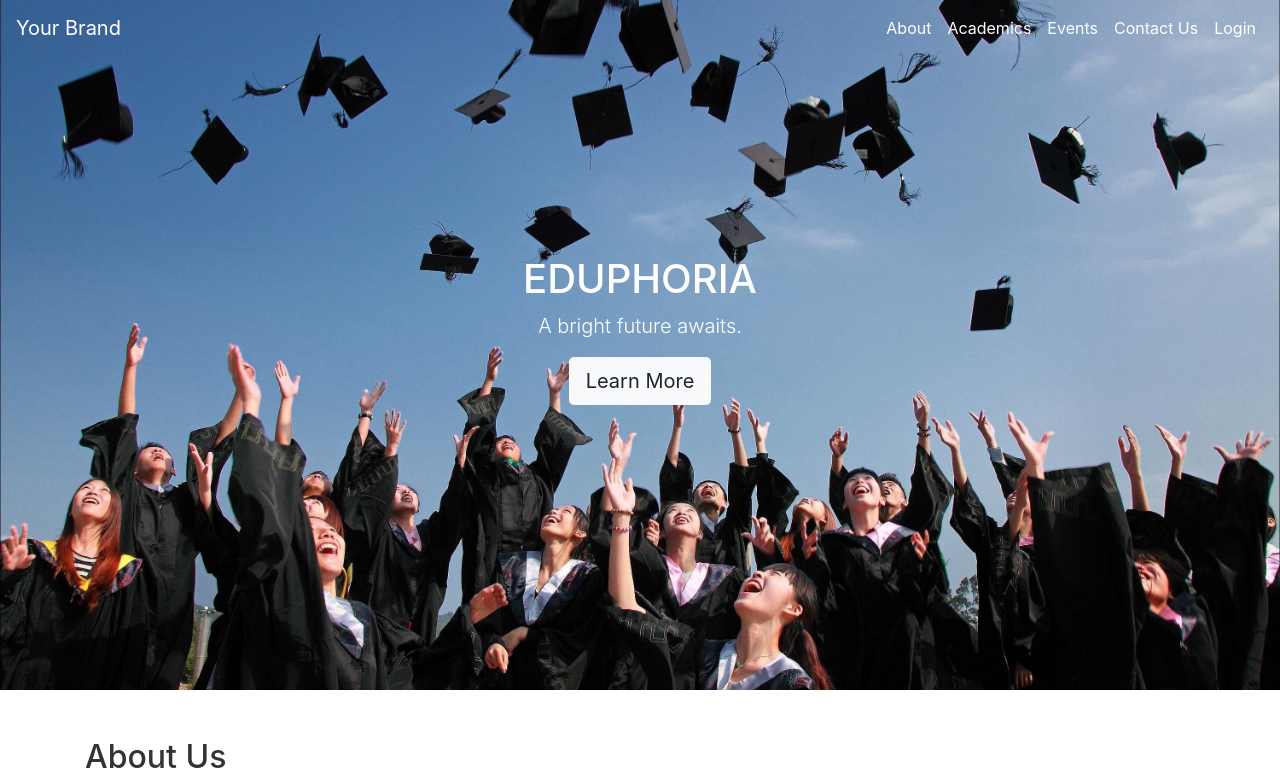
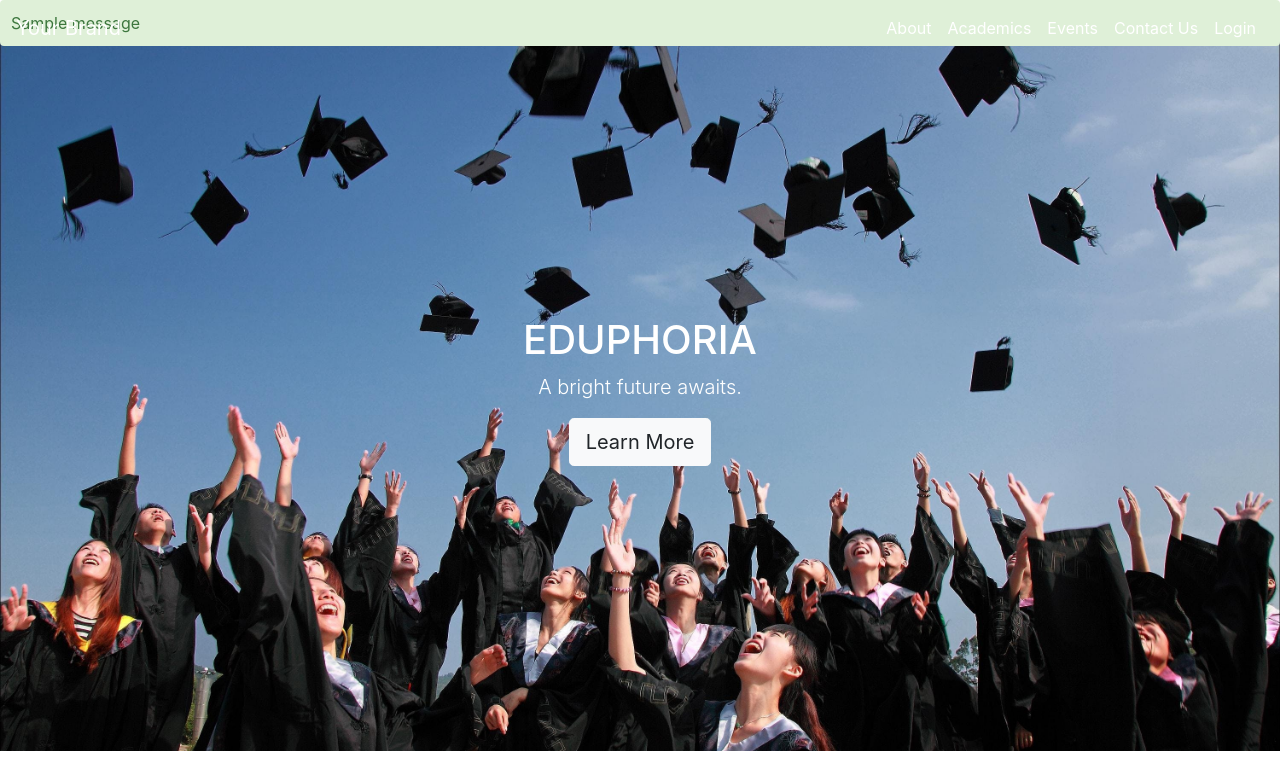
Before and after one commit to BREADLuVER/eduphoria-web, a Flask app: page / in a window 1280 px wide. Shown: the top 775 px of the page. Run offline with Flask 2, Linux system fonts and the light colour scheme; one stand-in notice (Sample message) is shown; some libraries are stand-ins or nearby versions.

Commit message:
note changes

```diff
--- a/app.py
+++ b/app.py
@@ -5,9 +5,8 @@ import os
 import mongomock
 
 app = Flask(__name__)
-app.secret_key = 'your_secret_key'  # Set a secret key for message flashing
+app.secret_key = 'your_secret_key'
 
-# MongoDB setup
 if os.getenv("TESTING"):
     app.config["MONGO_CONN"] = mongomock.MongoClient()
 else:
@@ -39,7 +38,7 @@ def login():
         flash('Logged in successfully!', 'success')
     else:
         flash('Invalid username or password', 'error')
-    return redirect(url_for('index'))  # Redirect back to index after login attempt
+    return redirect(url_for('index'))
 
 @app.route("/register", methods=["POST"])
 def register():
@@ -52,7 +51,7 @@ def register():
     else:
         users.insert_one({'username': username, 'password': password})
         flash('Account created successfully!', 'success')
-    return redirect(url_for('index'))  # Redirect back to index after registration attempt
+    return redirect(url_for('index'))
 
 @app.before_first_request
 def init_db():
--- a/static/css/index-css.css
+++ b/static/css/index-css.css
@@ -63,3 +63,23 @@ button {
 button:hover {
     opacity:1;
 }
+
+
+.flash-messages .alert {
+    padding: 10px;
+    margin-bottom: 15px;
+    border: 1px solid transparent;
+    border-radius: 4px;
+}
+
+.alert-success {
+    color: #3c763d;
+    background-color: #dff0d8;
+    border-color: #d6e9c6;
+}
+
+.alert-error {
+    color: #a94442;
+    background-color: #f2dede;
+    border-color: #ebccd1;
+}
--- a/static/js/index-js.js
+++ b/static/js/index-js.js
@@ -7,6 +7,5 @@ function closePopup() {
 }
 
 function switchToCreateAccount() {
-    // Additional logic for switching to a create account form can be added here
     alert("Create account functionality not implemented yet.");
 }
--- a/templates/index.html
+++ b/templates/index.html
@@ -4,33 +4,39 @@
     <meta charset="UTF-8">
     <meta name="viewport" content="width=device-width, initial-scale=1.0">
     <title>Your Tutor/School Website</title>
-    <!-- Bootstrap CSS -->
     <link rel="stylesheet" href="https://stackpath.bootstrapcdn.com/bootstrap/4.5.2/css/bootstrap.min.css">
     <link rel="stylesheet" type="text/css" href="/static/css/index-css.css" />
     <script src="/static/js/index-js.js"></script>
     <style>
-        /* Custom styles */
         .navbar-custom {
-            background-color: rgba(0, 0, 0, 0); /* Make navbar background transparent */
+            background-color: rgba(0, 0, 0, 0);
             z-index: 10;
         }
         .hero-section {
             background: url("https://raw.githubusercontent.com/BREADLuVER/eduphoria-web/main/images/grad.jpg") center center no-repeat;
             background-size: cover;
             color: white;
-            height: 90vh; /* Responsive height based on the viewport height */
+            height: 90vh;
             margin-top: -30px;
         }
         .navbar-brand, .nav-link {
-            color: white !important; /* Ensures the navbar text is visible */
+            color: white !important;
         }
         .section-title {
-            color: #333; /* Dark color for contrast */
+            color: #333;
         }
     </style>
 </head>
 <body>
-
+    <div class="flash-messages">
+        {% with messages = get_flashed_messages(with_categories=true) %}
+            {% if messages %}
+                {% for category, message in messages %}
+                    <div class="alert alert-{{ category }}">{{ message }}</div>
+                {% endfor %}
+            {% endif %}
+        {% endwith %}
+    </div>
     <nav class="navbar navbar-expand-lg navbar-light navbar-custom fixed-top">
         <a class="navbar-brand" href="#">Your Brand</a>
         <button class="navbar-toggler" type="button" data-toggle="collapse" data-target="#navbarNav"
@@ -78,7 +84,7 @@
             <form id="loginForm" action="/login" method="post" style="display: block;">
                 <h2>Login</h2>
                 <label for="login-email">Email Address:</label>
-                <input type="email" id="login-email" name="username" required>  <!-- Changed name to 'username' -->
+                <input type="email" id="login-email" name="username" required>
 
                 <label for="login-password">Password:</label>
                 <input type="password" id="login-password" name="password" required>
@@ -91,7 +97,7 @@
             <form id="createAccountForm" action="/register" method="post" style="display: none;">
                 <h2>Create Account</h2>
                 <label for="register-email">Email Address:</label>
-                <input type="email" id="register-email" name="username" required>  <!-- Changed name to 'username' -->
+                <input type="email" id="register-email" name="username" required>
 
                 <label for="register-password">Password:</label>
                 <input type="password" id="register-password" name="password" required>
@@ -109,12 +115,10 @@
         </div>
     </section>
 
-    <!-- More sections would go here -->
     <footer class="text-center py-4">
         <p>&copy; 2024 Your Tutor/School Website</p>
     </footer>
 
-    <!-- Bootstrap JS, Popper.js, and jQuery -->
     <script src="https://code.jquery.com/jquery-3.5.1.slim.min.js"></script>
     <script src="https://cdn.jsdelivr.net/npm/@popperjs/core@2.5.3/dist/umd/popper.min.js"></script>
     <script src="https://stackpath.bootstrapcdn.com/bootstrap/4.5.2/js/bootstrap.min.js"></script>
@@ -137,8 +141,6 @@
             document.getElementById("createAccountForm").style.display = "none";
         }
 
-        // Example usage: Attach openPopup() to the button click event
-        // Make sure your login button has the id 'loginButton'
         var loginButton = document.getElementById("loginButton");
         if (loginButton) {
             loginButton.onclick = openPopup;
```
